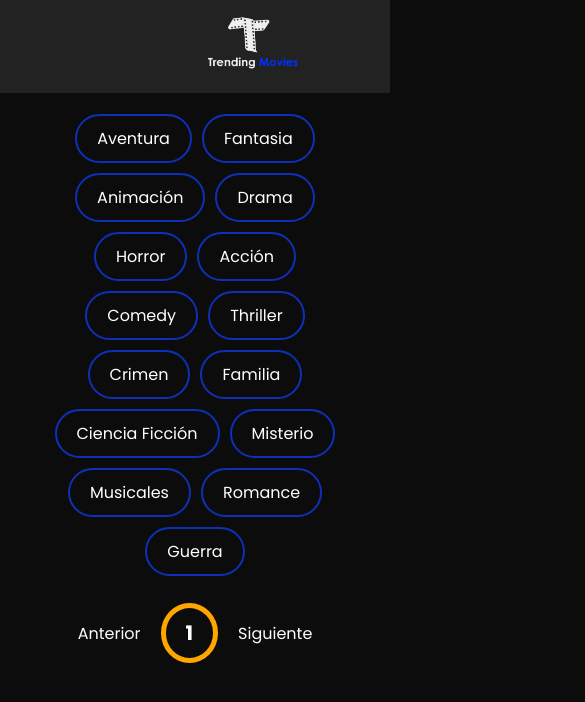
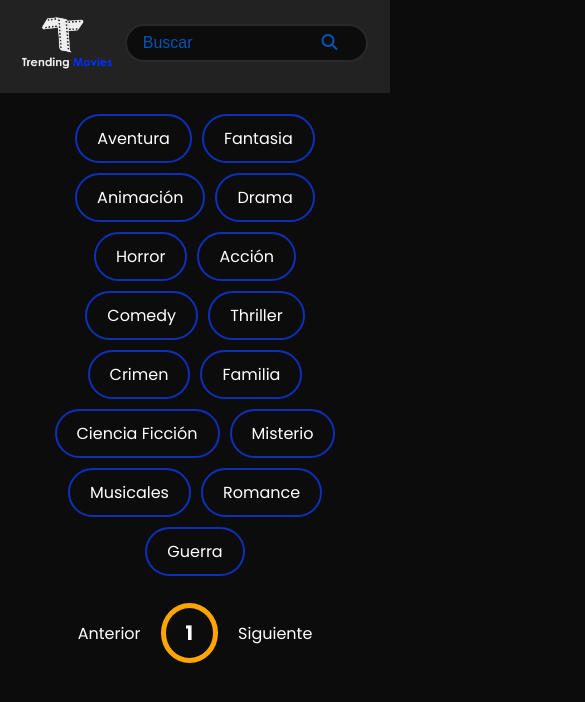
Before and after one commit to Naaidrv/MoviePage, a plain HTML site: page index.html in a window 390 px wide. Shown: the top 702 px of the page, 585 px wide, since content can reach past the window. Drawn offline with Linux system fonts and the light colour scheme; no server answers.

Commit message:
Fix: Styles navbar

```diff
--- a/estilos.css
+++ b/estilos.css
@@ -23,11 +23,6 @@ header{
     position: sticky;
 	justify-content: space-between;
     background-color:rgb(34, 34, 34);
-}
-
-header a, .search{
-    margin-left: 12rem;
-    margin-right: 12rem;
 }
 
 .search{
@@ -256,7 +251,17 @@ main{
   }
 
   /* When the height of the screen is less than 450 pixels, change the font-size of the links and position the close button again, so they don't overlap */
-  @media screen and (max-height: 540px) {
+  @media only screen and (max-width: 540px) {
+    header{
+        width: 100%;
+        padding:1rem;
+        display:flex;
+        margin-bottom: 4%;
+        position: sticky;
+        justify-content:space-around;
+        background-color:rgb(34, 34, 34);
+    }
+
     .overlay a {font-size: 20px; color: red;}
     .overlay .closebtn {
 		top: 15px;
```
